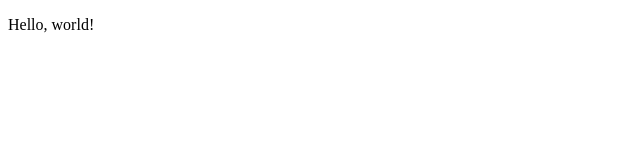
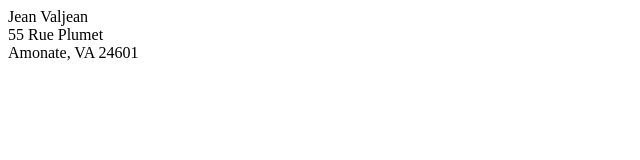
Before and after one commit to zizao/sample_website, a plain HTML site: page index.html in a window 1280 px wide. Shown: the whole page, without its empty margins (0-640 px from the left). Drawn offline with Linux system fonts and the light colour scheme.

Commit message:
Exercise

```diff
--- a/index.html
+++ b/index.html
@@ -5,6 +5,8 @@
 	<meta charset="utf-8">
 </head>
 <body>
-	<p>Hello, world!</p>
+	Jean Valjean <br>
+	55 Rue Plumet <br>
+	Amonate, VA 24601
 </body>
 </html>
```
